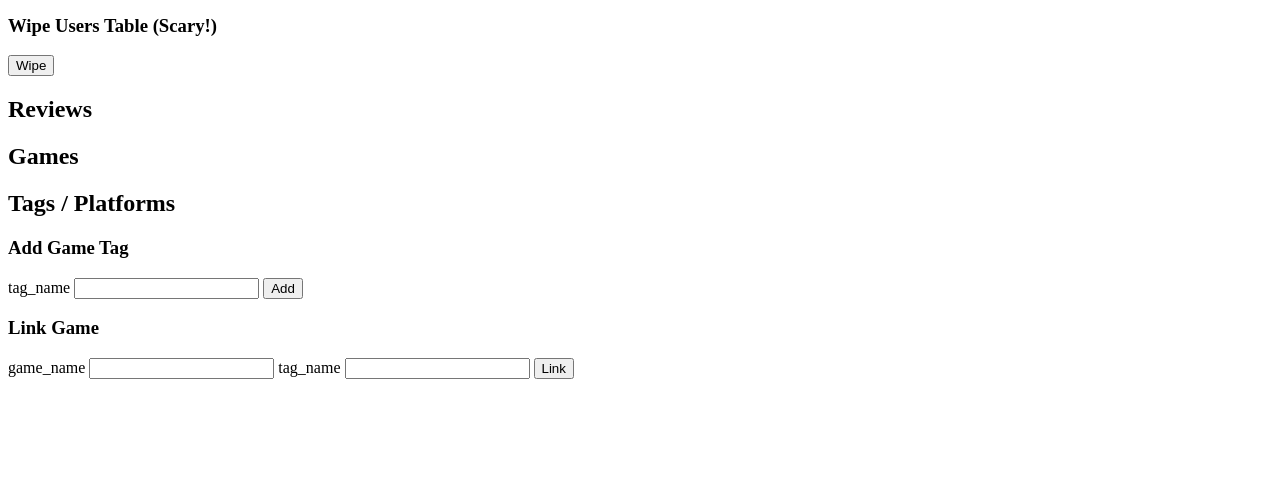
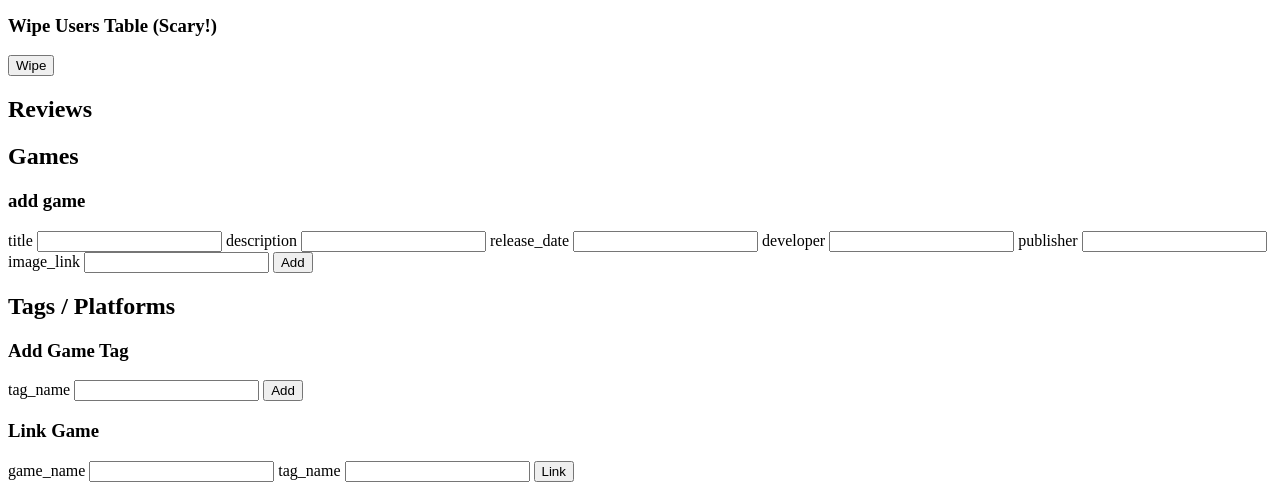
Before and after one commit to Filip-Sapina/GameReviewHub, a Flask app: page /admin in a window 1280 px wide. Shown: the part 320-810 px from the top of the page. Before the commit the page ends 699 px from the top, so only its background shows below. Run offline with Flask 3, Linux system fonts and the light colour scheme.

Commit message:
added add_game to admin tools.

```diff
--- a/main.py
+++ b/main.py
@@ -581,6 +581,33 @@ fake = Faker()
 def admin_page():
     return render_template("admin.html")
 
+@app.route("/set_game", methods=["GET", "POST"])
+def set_game():
+    if request.method == "POST":
+        title = request.form["title"]
+        description = request.form["description"]
+        release_date = int(request.form["release_date"])
+        developer = request.form["developer"]
+        publisher = request.form["publisher"]
+        image_link = request.form["image_link"]
+
+        if "platforms" in request.form:
+            platforms = request.form["platforms"]
+        else:
+            platforms = []
+
+        if "game_tags" in request.form:
+            game_tags = request.form["game_tags"]
+        else:
+            game_tags = []
+
+        game = Game(platforms, game_tags, title, description, release_date, developer, publisher, image_link, game_id=None)
+        add_game(game)
+        flash(f"added game: {title}")
+    return redirect(url_for("admin_page"))
+
+
+
 @app.route("/add_game_tag", methods=["GET", "POST"])
 def add_tag():
     if request.method == "POST":
--- a/templates/admin.html
+++ b/templates/admin.html
@@ -45,6 +45,22 @@
     <h2>Reviews</h2>
 
     <h2>Games</h2>
+    <h3>add game</h3>
+    <form action="/set_game", method="post">
+        <label for="title">title</label>
+        <input type="text" name="title">
+        <label for="description">description</label>
+        <input type="text" name="description">
+        <label for="release_date">release_date</label>
+        <input type="text" name="release_date">
+        <label for="developer">developer</label>
+        <input type="text" name="developer">
+        <label for="publisher">publisher</label>
+        <input type="text" name="publisher">
+        <label for="image_link">image_link</label>
+        <input type="text" name="image_link">
+        <button type="submit">Add</button>
+    </form>
 
     <h2>Tags / Platforms</h2>
 
```
